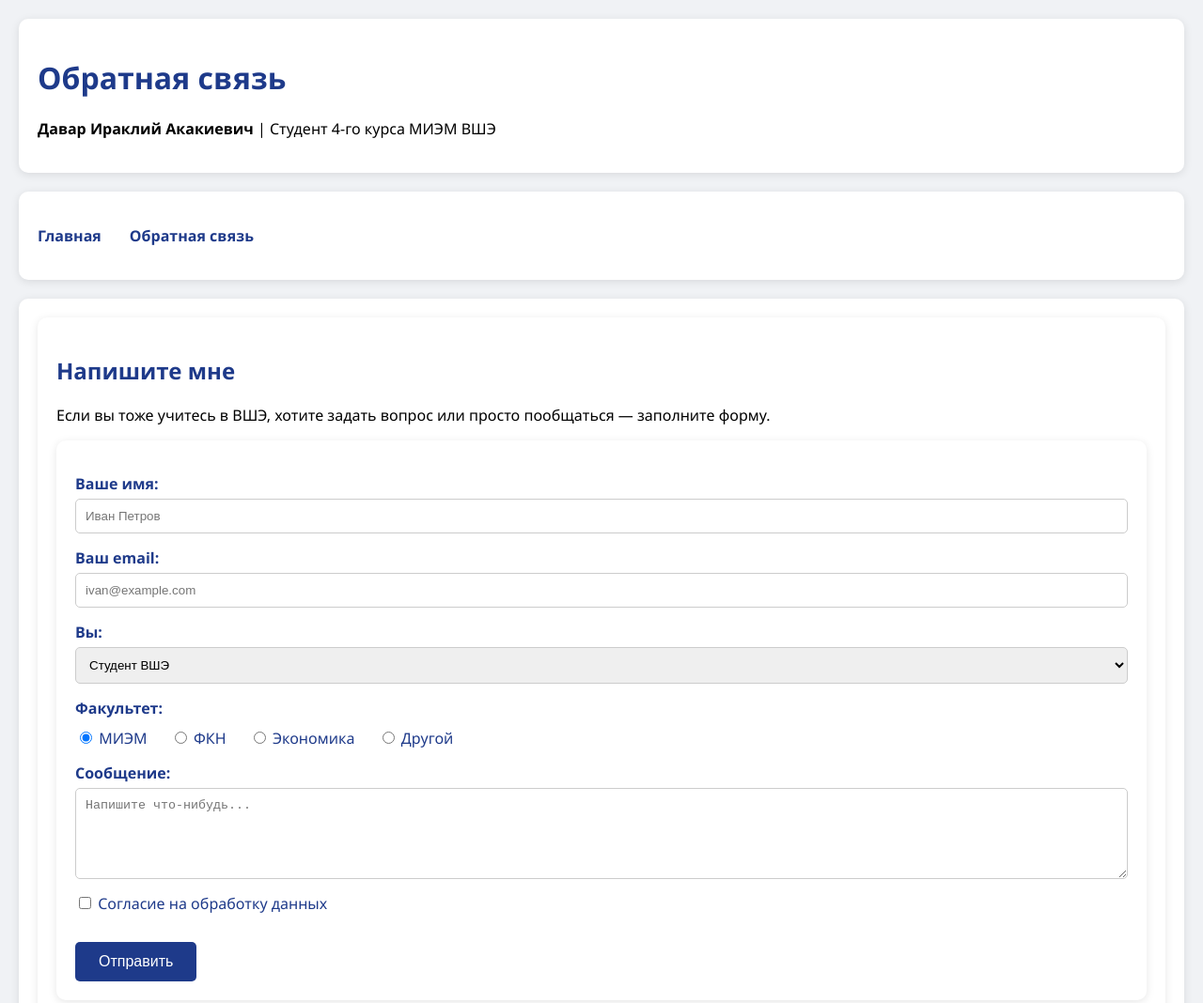
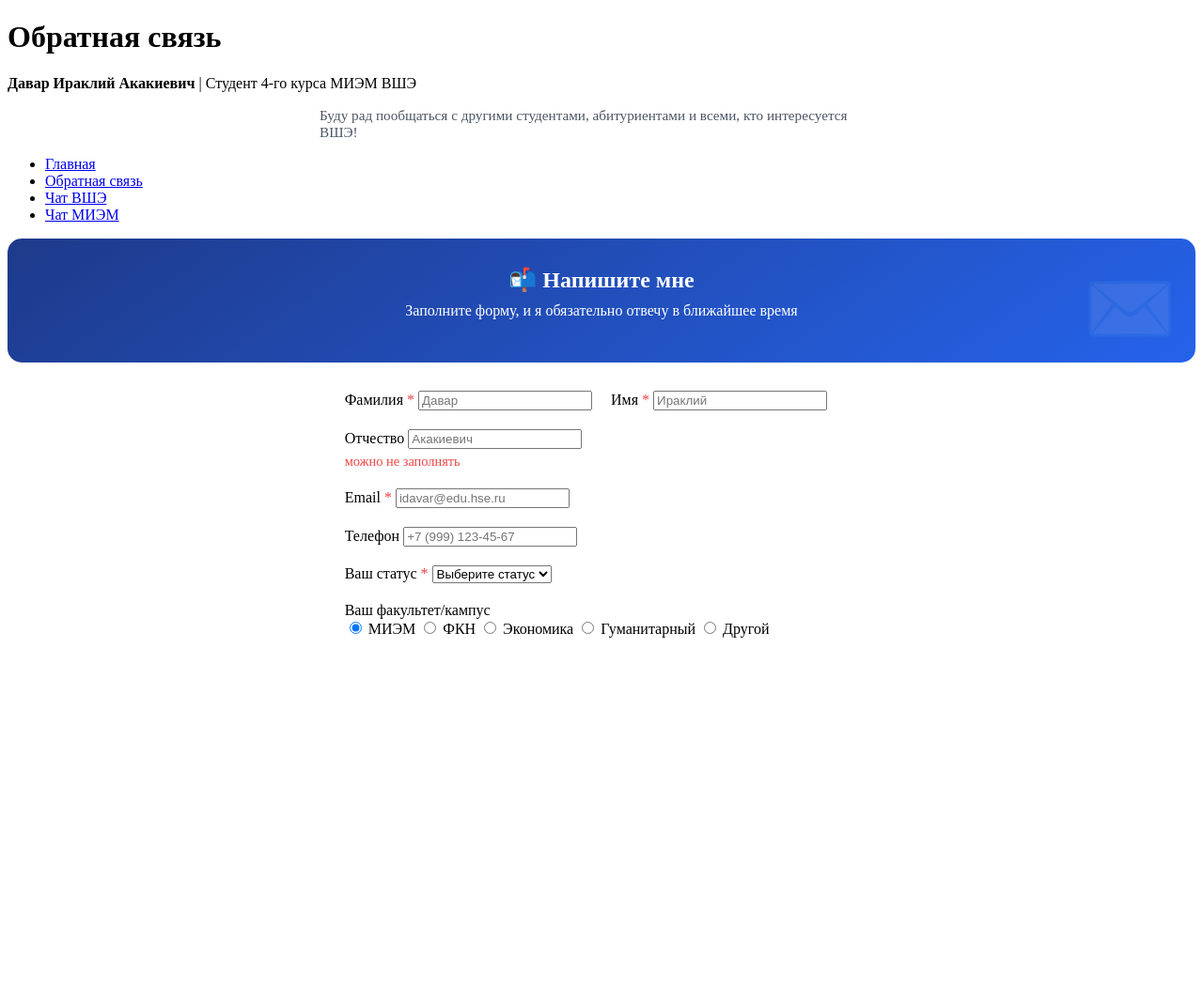
Before and after one commit to Udavenochik/Davar_Irakliy_student_site, a plain HTML site: page contact.html in a window 1280 px wide. Shown: the top 1068 px of the page at 94% size. After the commit the page ends 800 px from the top, so only its background shows below. Drawn offline with Linux system fonts and the light colour scheme.

Commit message:
Update contact.html

```diff
--- a/contact.html
+++ b/contact.html
@@ -4,85 +4,163 @@
     <meta charset="UTF-8">
     <meta name="viewport" content="width=device-width, initial-scale=1.0">
     <title>Обратная связь - Ираклий Давар</title>
+
+    <!-- Внутренние стили -->
     <style>
-        body { font-family: 'Segoe UI', Arial, sans-serif; margin: 0; padding: 20px; background-color: #f0f2f5; }
-        header, nav, main, section, form, footer { margin-bottom: 20px; padding: 20px; background-color: white; border-radius: 10px; box-shadow: 0 2px 10px rgba(0,0,0,0.1); }
-        nav ul { list-style: none; padding: 0; display: flex; gap: 30px; }
-        nav a { text-decoration: none; color: #1e3a8a; font-weight: 600; }
-        nav a:hover { text-decoration: underline; }
-        label { display: block; margin-top: 15px; font-weight: 600; color: #1e3a8a; }
-        input[type="text"], input[type="email"], select, textarea { width: 100%; padding: 10px; margin-top: 5px; border: 1px solid #ccc; border-radius: 5px; box-sizing: border-box; }
-        .radio-group, .checkbox-group { margin: 10px 0; }
-        .radio-group label, .checkbox-group label { display: inline; font-weight: normal; margin-right: 20px; }
-        button { background-color: #1e3a8a; color: white; padding: 12px 25px; border: none; border-radius: 5px; cursor: pointer; font-size: 16px; margin-top: 20px; }
-        button:hover { background-color: #152c5e; }
-        footer { text-align: center; color: #666; }
-        h1, h2 { color: #1e3a8a; }
+        .form-header {
+            background: linear-gradient(145deg, #1e3a8a, #2563eb);
+            color: white;
+            padding: 30px;
+            border-radius: 15px;
+            margin-bottom: 30px;
+            text-align: center;
+            position: relative;
+            overflow: hidden;
+        }
+
+        .form-header::after {
+            content: "✉️";
+            position: absolute;
+            right: 20px;
+            bottom: 10px;
+            font-size: 5rem;
+            opacity: 0.1;
+        }
+
+        .required-note {
+            font-size: 0.9rem;
+            color: #ef4444;
+            margin-top: 5px;
+            display: block;
+        }
+
+        /* Демонстрация позиционирования */
+        .tooltip-demo {
+            position: relative;
+            display: inline-block;
+            cursor: help;
+            border-bottom: 1px dotted #1e3a8a;
+        }
+
+        .tooltip-demo:hover .tooltip-text {
+            display: block;
+        }
+
+        .tooltip-text {
+            display: none;
+            position: absolute;
+            bottom: 150%;
+            left: 50%;
+            transform: translateX(-50%);
+            background: #1e293b;
+            color: white;
+            padding: 8px 12px;
+            border-radius: 5px;
+            font-size: 0.8rem;
+            white-space: nowrap;
+            z-index: 10;
+        }
+
+        .tooltip-text::after {
+            content: "";
+            position: absolute;
+            top: 100%;
+            left: 50%;
+            margin-left: -5px;
+            border-width: 5px;
+            border-style: solid;
+            border-color: #1e293b transparent transparent transparent;
+        }
     </style>
+
+    <link rel="stylesheet" href="css/style.css">
 </head>
 <body>
+    <div id="page-wrapper">
 
-    <header>
+        <header class="main-header">
             <h1>Обратная связь</h1>
-        <p><strong>Давар Ираклий Акакиевич</strong> | Студент 4-го курса МИЭМ ВШЭ</p>
+            <p class="student-name"><strong>Давар Ираклий Акакиевич</strong> | Студент 4-го курса МИЭМ ВШЭ</p>
+            <!-- Inline стили -->
+            <p style="font-size: 0.95rem; color: #4b5563; max-width: 600px; margin: 15px auto 0;">
+                Буду рад пообщаться с другими студентами, абитуриентами и всеми, кто интересуется ВШЭ!
+            </p>
         </header>
 
-    <nav>
+        <nav class="main-nav">
             <ul>
                 <li><a href="index.html">Главная</a></li>
                 <li><a href="contact.html">Обратная связь</a></li>
+                <li><a href="https://t.me/hse_live" target="_blank">Чат ВШЭ</a></li>
+                <li><a href="https://t.me/miem_hse" target="_blank">Чат МИЭМ</a></li>
             </ul>
         </nav>
 
         <main>
-        <section>
-            <h2>Напишите мне</h2>
-            <p>Если вы тоже учитесь в ВШЭ, хотите задать вопрос или просто пообщаться — заполните форму.</p>
+            <div class="form-header">
+                <h2 style="color: white; border: none; margin: 0;">📬 Напишите мне</h2>
+                <p style="margin-top: 10px;">Заполните форму, и я обязательно отвечу в ближайшее время</p>
+            </div>
 
-            <form action="#" method="post">
-                <label for="name">Ваше имя:</label>
-                <input type="text" id="name" name="name" placeholder="Иван Петров" required>
+            <section style="display: flex; justify-content: center;">
+                <form id="contact-form" action="#" method="post">
 
-                <label for="email">Ваш email:</label>
-                <input type="email" id="email" name="email" placeholder="ivan@example.com" required>
+                    <div style="display: grid; grid-template-columns: 1fr 1fr; gap: 20px; margin-bottom: 20px;">
+                        <div>
+                            <label for="surname">Фамилия <span style="color: #ef4444;">*</span></label>
+                            <input type="text" id="surname" name="surname" placeholder="Давар" required>
+                        </div>
 
-                <label for="status">Вы:</label>
-                <select id="status" name="status">
+                        <div>
+                            <label for="name">Имя <span style="color: #ef4444;">*</span></label>
+                            <input type="text" id="name" name="name" placeholder="Ираклий" required>
+                        </div>
+                    </div>
+
+                    <div style="margin-bottom: 20px;">
+                        <label for="patronymic">Отчество</label>
+                        <input type="text" id="patronymic" name="patronymic" placeholder="Акакиевич">
+                        <span class="required-note">можно не заполнять</span>
+                    </div>
+
+                    <div style="margin-bottom: 20px;">
+                        <label for="email">Email <span style="color: #ef4444;">*</span></label>
+                        <input type="email" id="email" name="email" placeholder="idavar@edu.hse.ru" required>
+                    </div>
+
+                    <div style="margin-bottom: 20px;">
+                        <label for="phone">Телефон</label>
+                        <input type="tel" id="phone" name="phone" placeholder="+7 (999) 123-45-67">
+                    </div>
+
+                    <div style="margin-bottom: 20px;">
+                        <label for="status">Ваш статус <span style="color: #ef4444;">*</span></label>
+                        <select id="status" name="status" required>
+                            <option value="">Выберите статус</option>
                             <option value="student">Студент ВШЭ</option>
                             <option value="applicant">Абитуриент</option>
                             <option value="graduate">Выпускник</option>
+                            <option value="teacher">Преподаватель</option>
                             <option value="other">Другое</option>
                         </select>
-
-                <label>Факультет:</label>
-                <div class="radio-group">
-                    <input type="radio" id="miem" name="faculty" value="miem" checked>
-                    <label for="miem">МИЭМ</label>
-                    <input type="radio" id="fkn" name="faculty" value="fkn">
-                    <label for="fkn">ФКН</label>
-                    <input type="radio" id="economics" name="faculty" value="economics">
-                    <label for="economics">Экономика</label>
-                    <input type="radio" id="other" name="faculty" value="other">
-                    <label for="other">Другой</label>
                     </div>
 
-                <label for="message">Сообщение:</label>
-                <textarea id="message" name="message" rows="5" placeholder="Напишите что-нибудь..." required></textarea>
+                    <div style="margin-bottom: 20px;">
+                        <label>Ваш факультет/кампус</label>
+                        <div class="radio-group">
+                            <input type="radio" id="miem" name="faculty" value="МИЭМ" checked>
+                            <label for="miem">МИЭМ</label>
 
-                <div class="checkbox-group">
-                    <input type="checkbox" id="consent" name="consent" required>
-                    <label for="consent">Согласие на обработку данных</label>
+                            <input type="radio" id="fkn" name="faculty" value="ФКН">
+                            <label for="fkn">ФКН</label>
+
+                            <input type="radio" id="economics" name="faculty" value="Экономика">
+                            <label for="economics">Экономика</label>
+
+                            <input type="radio" id="humanities" name="faculty" value="Гуманитарный">
+                            <label for="humanities">Гуманитарный</label>
+
+                            <input type="radio" id="other_fac" name="faculty" value="Другой">
+                            <label for="other_fac">Другой</label>
                         </div>
-
-                <button type="submit">Отправить</button>
-            </form>
-        </section>
-    </main>
-
-    <footer>
-        <p>© 2026 Ираклий Давар — студент ВШЭ | МИЭМ, 4-й курс</p>
-        <p>НИУ ВШЭ: <a href="https://www.hse.ru" target="_blank">hse.ru</a> | МИЭМ: <a href="https://miem.hse.ru" target="_blank">miem.hse.ru</a></p>
-    </footer>
-
-</body>
-</html>
+                    </
```
Lines whose indentation alone changed are shown as unchanged.
